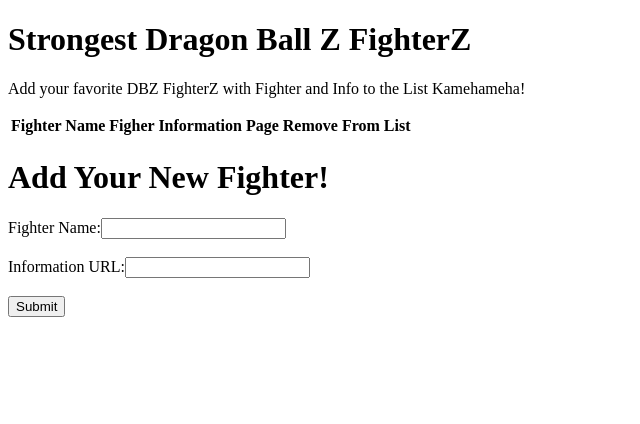
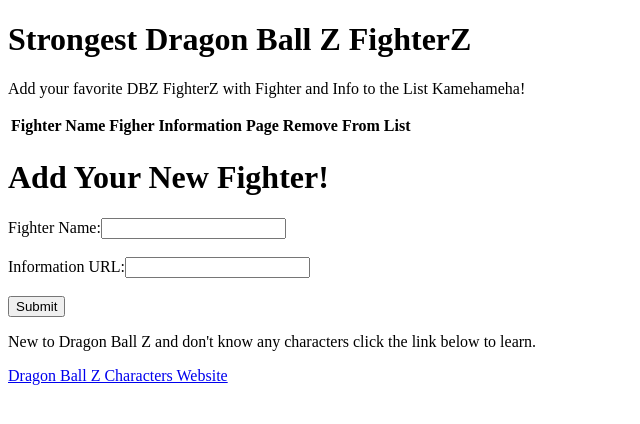
Before and after one commit to LexusLFA220/strdbz, a React (Vite) app in the folder client/: page / in a window 1280 px wide. Shown: the top 424 px of the page, without its empty margins (0-640 px from the left). Built offline with nearby package versions, Linux system fonts and the light colour scheme.

Commit message:
Added Anchor and Paragraph to help user who is unfamiliar with Dragon Ball Z.

```diff
--- a/client/src/components/LinkContainer.jsx
+++ b/client/src/components/LinkContainer.jsx
@@ -23,6 +23,8 @@
 
             <h1>Add Your New Fighter!</h1>
             <Form  handleSubmitLink ={handleSubmit} />
+            <p>New to Dragon Ball Z and don't know any characters click the link below to learn. </p>
+            <a href="https://dragonball.fandom.com/wiki/Category:Characters">Dragon Ball Z Characters Website</a>
         </div>
     )
 
```
